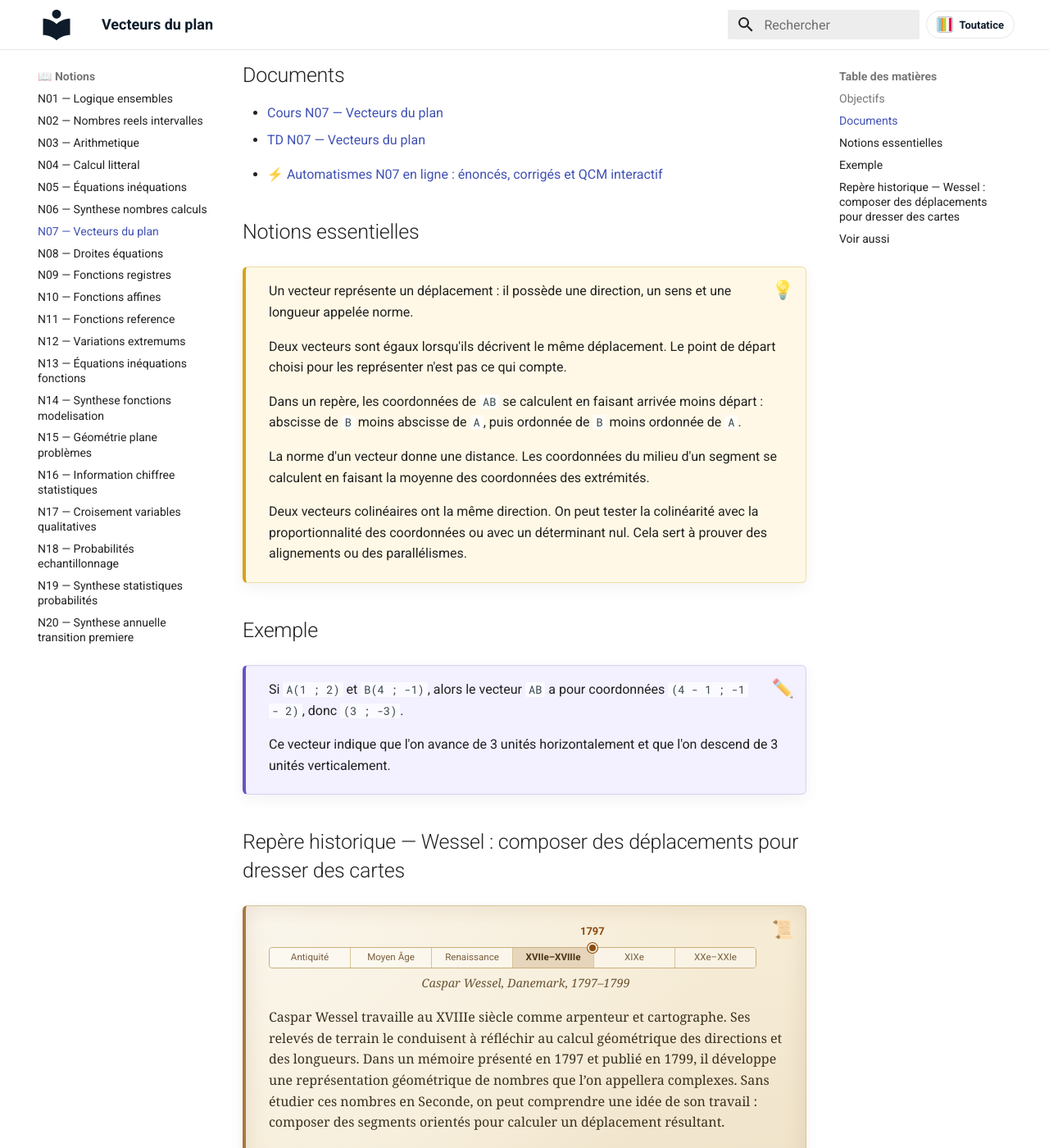
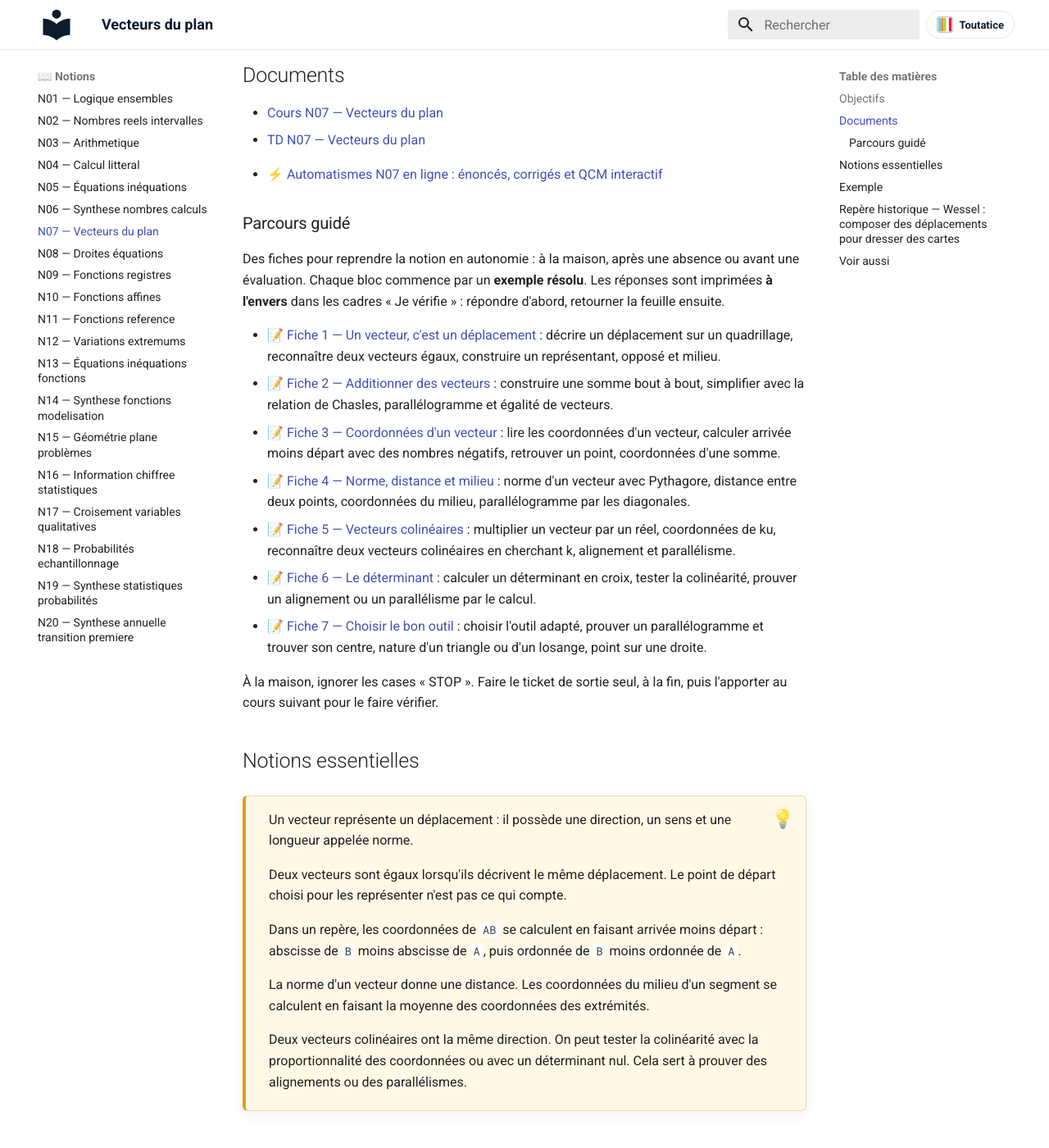
Before and after one commit to vnicolle56610/maths-seconde, an MkDocs documentation site: the page built from docs/notions/N07-vecteurs-du-plan.md, in a window 1280 px wide and 1400 px high, scrolled down 626 px. Shown: the whole window at 82% size. Built offline with MkDocs 1.6.1 and Material for MkDocs 9.7.7, drawn with Linux system fonts in a browser that asks for light colours.

Commit message:
Publication automatique : 7 fichier(s) copié(s), 1 page(s) mise(s) à jour
Fichiers copiés :
  - docs/parcours-guide/PARCOURS_GUIDE_N07_FICHE_1.pdf
  - docs/parcours-guide/PARCOURS_GUIDE_N07_FICHE_2.pdf
  - docs/parcours-guide/PARCOURS_GUIDE_N07_FICHE_3.pdf
  - docs/parcours-guide/PARCOURS_GUIDE_N07_FICHE_4.pdf
  - docs/parcours-guide/PARCOURS_GUIDE_N07_FICHE_5.pdf
  - docs/parcours-guide/PARCOURS_GUIDE_N07_FICHE_6.pdf
  - docs/parcours-guide/PARCOURS_GUIDE_N07_FICHE_7.pdf

Pages mises à jour :
  - docs/notions/N07-vecteurs-du-plan.md

Généré par le protocole de publication (publier_ressources_site.py / publier_ressources_gui.py).

```diff
--- a/docs/notions/N07-vecteurs-du-plan.md
+++ b/docs/notions/N07-vecteurs-du-plan.md
@@ -32,6 +32,22 @@ Un vecteur code un déplacement et permet de calculer dans le plan. Les ressourc
 <!-- AUTOMATISMES-WEB:START -->
 - ⚡ [Automatismes N07 en ligne : énoncés, corrigés et QCM interactif](../automatismes/automatismes-N07-vecteurs-du-plan.md)
 <!-- AUTOMATISMES-WEB:END -->
+
+<!-- PARCOURS-GUIDE:START -->
+### Parcours guidé
+
+Des fiches pour reprendre la notion en autonomie : à la maison, après une absence ou avant une évaluation. Chaque bloc commence par un **exemple résolu**. Les réponses sont imprimées **à l'envers** dans les cadres « Je vérifie » : répondre d'abord, retourner la feuille ensuite.
+
+- 📝 [Fiche 1 — Un vecteur, c'est un déplacement](../parcours-guide/PARCOURS_GUIDE_N07_FICHE_1.pdf) : décrire un déplacement sur un quadrillage, reconnaître deux vecteurs égaux, construire un représentant, opposé et milieu.
+- 📝 [Fiche 2 — Additionner des vecteurs](../parcours-guide/PARCOURS_GUIDE_N07_FICHE_2.pdf) : construire une somme bout à bout, simplifier avec la relation de Chasles, parallélogramme et égalité de vecteurs.
+- 📝 [Fiche 3 — Coordonnées d'un vecteur](../parcours-guide/PARCOURS_GUIDE_N07_FICHE_3.pdf) : lire les coordonnées d'un vecteur, calculer arrivée moins départ avec des nombres négatifs, retrouver un point, coordonnées d'une somme.
+- 📝 [Fiche 4 — Norme, distance et milieu](../parcours-guide/PARCOURS_GUIDE_N07_FICHE_4.pdf) : norme d'un vecteur avec Pythagore, distance entre deux points, coordonnées du milieu, parallélogramme par les diagonales.
+- 📝 [Fiche 5 — Vecteurs colinéaires](../parcours-guide/PARCOURS_GUIDE_N07_FICHE_5.pdf) : multiplier un vecteur par un réel, coordonnées de ku, reconnaître deux vecteurs colinéaires en cherchant k, alignement et parallélisme.
+- 📝 [Fiche 6 — Le déterminant](../parcours-guide/PARCOURS_GUIDE_N07_FICHE_6.pdf) : calculer un déterminant en croix, tester la colinéarité, prouver un alignement ou un parallélisme par le calcul.
+- 📝 [Fiche 7 — Choisir le bon outil](../parcours-guide/PARCOURS_GUIDE_N07_FICHE_7.pdf) : choisir l'outil adapté, prouver un parallélogramme et trouver son centre, nature d'un triangle ou d'un losange, point sur une droite.
+
+À la maison, ignorer les cases « STOP ». Faire le ticket de sortie seul, à la fin, puis l'apporter au cours suivant pour le faire vérifier.
+<!-- PARCOURS-GUIDE:END -->
 
 ## Notions essentielles
 
```
Also changed, not shown: 7 other files.
